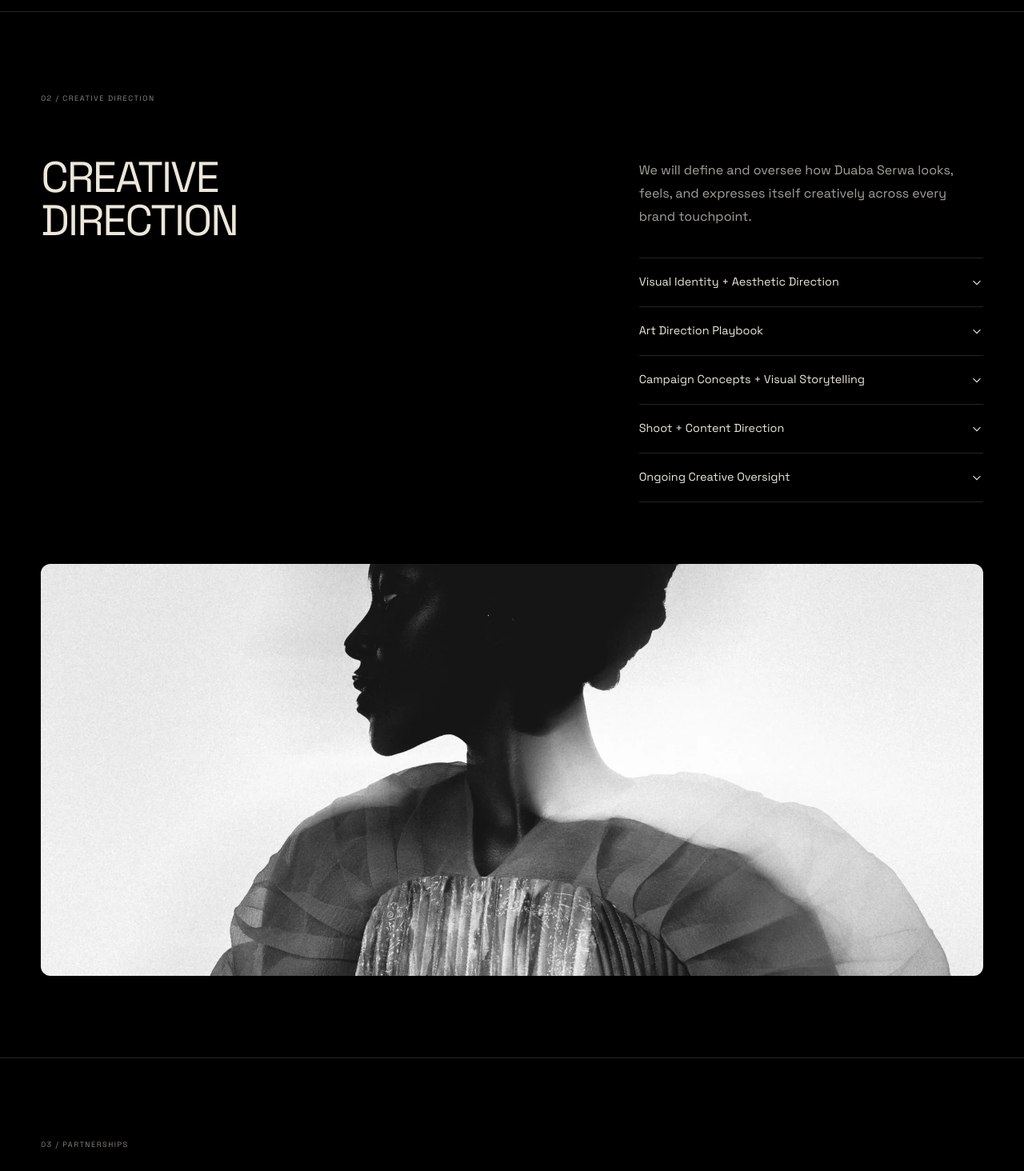
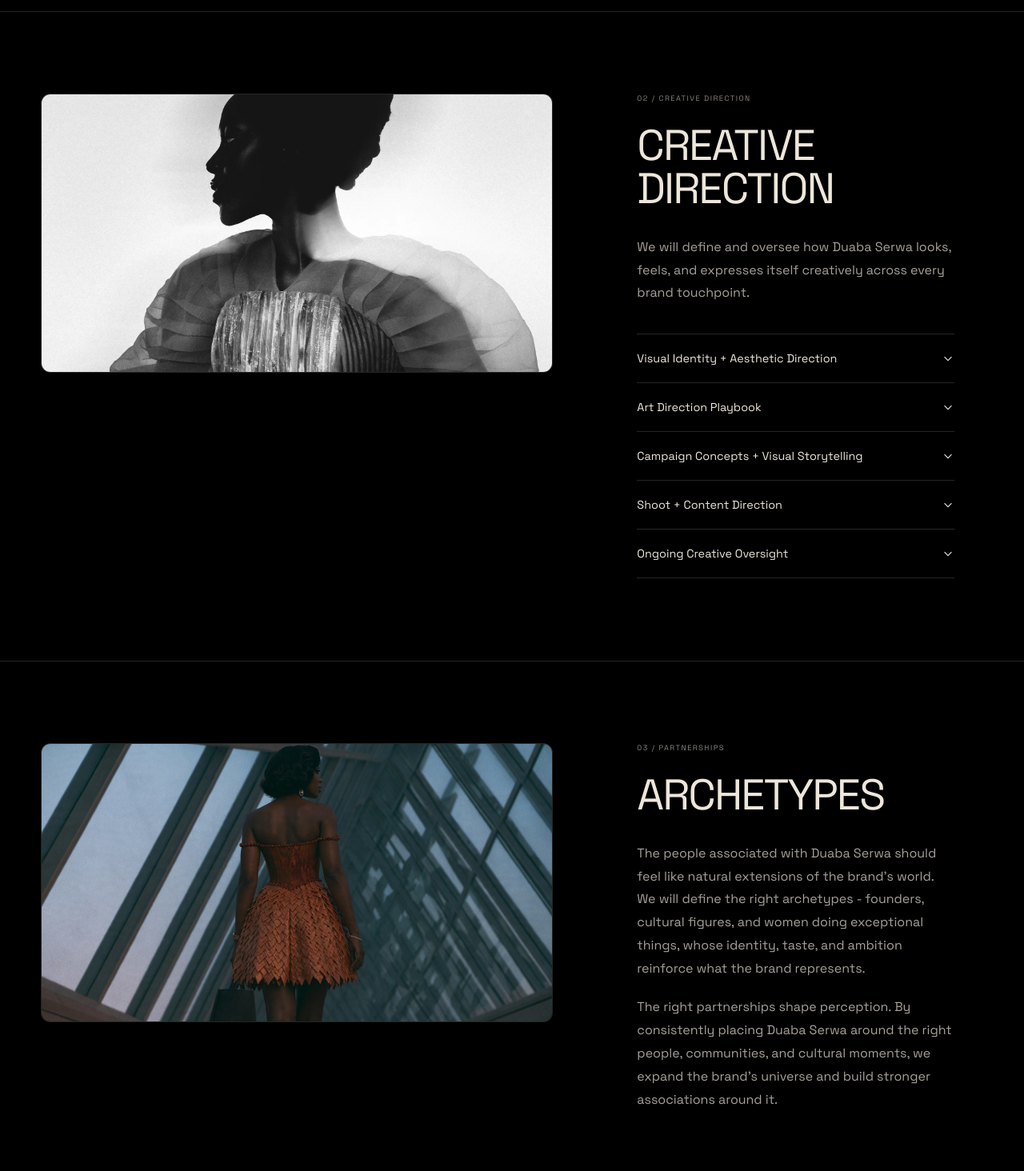
Before and after one commit to mellowloony/alusi.ai, a Next.js app: page /duaba-serwa in a window 1280 px wide. Shown: the part 786-2250 px from the top of the page at 80% size. Built offline with nearby package versions, Linux system fonts and the light colour scheme; a web font is replaced by a local one.

Commit message:
Align Duaba Serwa sections to hero layout

```diff
--- a/components/DuabaSerwaProposal.module.css
+++ b/components/DuabaSerwaProposal.module.css
@@ -27,11 +27,36 @@
 .filmError { position: absolute; inset: auto 0 0; padding: 1rem; background: #000; color: #ede6da; font-size: 0.85rem; }
 .filmError a { text-decoration: underline; text-underline-offset: 0.2em; }
 
-.strategySection {
+.splitSection {
+  display: grid;
+  grid-template-columns: repeat(12, minmax(0, 1fr));
+  column-gap: clamp(1.5rem, 3vw, 3rem);
+  align-items: start;
   padding: clamp(5rem, 8vw, 8rem) var(--page-pad);
   border-top: 1px solid var(--line);
 }
-.strategySection h2 {
+.sectionVisual {
+  grid-column: 1 / 8;
+  width: min(50vw, 47rem);
+  max-width: 100%;
+  overflow: hidden;
+  aspect-ratio: 11 / 6;
+  border: 1px solid var(--soft-line);
+  border-radius: 12px;
+  background: #0f0f0f;
+}
+.sectionVisual img { display: block; width: 100%; height: 100%; object-fit: cover; }
+.directionVisual img { object-position: center 29%; }
+.mediaVisual img { object-position: center 26%; }
+.sectionStatement {
+  grid-column: 8 / 13;
+  box-sizing: border-box;
+  width: 100%;
+  max-width: 36rem;
+  justify-self: end;
+  padding-inline: clamp(1.75rem, 2.8vw, 3rem);
+}
+.sectionStatement h2 {
   font-family: var(--font-display), Georgia, serif;
   font-size: clamp(2.5rem, 4.2vw, 4.5rem);
   font-weight: 400;
@@ -60,32 +85,16 @@
 .deliverables details > p { max-width: 48ch; padding: 0 2.5rem 1.5rem 0; color: var(--muted); font-size: 0.88rem; line-height: 1.7; }
 
 .sectionLabel {
-  margin-bottom: clamp(2.5rem, 5vw, 5rem);
+  margin-bottom: 1.5rem;
   color: var(--quiet);
   font-family: var(--font-body), sans-serif;
   font-size: 0.58rem;
   letter-spacing: 0.16em;
 }
-.editorialGrid {
-  display: grid;
-  grid-template-columns: minmax(0, 6fr) minmax(18rem, 4fr);
-  gap: clamp(3rem, 8vw, 8rem);
-}
-.strategyLead h2 { max-width: 12ch; }
-.strategyCopy { max-width: 40rem; padding-top: 0.25rem; }
-.strategyCopy p { color: var(--muted); font-size: 1rem; line-height: 1.8; }
-.strategyCopy p + p { margin-top: 1.25rem; }
-.editorialImage { margin: clamp(3rem, 6vw, 6rem) 0 0; overflow: hidden; border-radius: 12px; }
-.editorialImage img { display: block; width: 100%; height: auto; }
-.directionImage img { aspect-ratio: 16 / 7; object-fit: cover; object-position: center 31%; }
+.sectionCopy { margin-top: 2rem; }
+.sectionCopy p { color: var(--muted); font-size: 1rem; line-height: 1.8; }
+.sectionCopy p + p { margin-top: 1.25rem; }
 .mediaBuying { padding-bottom: clamp(7rem, 12vw, 12rem); }
-.mediaStatement {
-  color: var(--ivory) !important;
-  font-family: var(--font-display), Georgia, serif;
-  font-size: clamp(1.8rem, 2.7vw, 3rem) !important;
-  letter-spacing: -0.03em;
-  line-height: 1.12 !important;
-}
 
 @media (min-width: 768px) and (max-width: 1080px) {
   .heroStatement { padding-inline: 0; }
@@ -96,12 +105,11 @@
   .heroVisual.heroVisual { width: 100%; aspect-ratio: 16 / 9; }
   .heroStatement.heroStatement { width: 100%; max-width: none; justify-self: stretch; margin-top: 1.75rem; padding-inline: 0; }
   .heroWordmark.heroWordmark { width: min(55%, 12rem); margin-top: 1.5rem; }
+  .splitSection { display: block; }
+  .sectionVisual { width: 100%; aspect-ratio: 16 / 9; }
+  .sectionStatement { max-width: none; margin-top: 1.75rem; padding-inline: 0; }
 }
 @media (max-width: 767px) {
-  .strategySection h2 { font-size: clamp(2.4rem, 9vw, 3.5rem); }
-  .editorialGrid { grid-template-columns: 1fr; gap: 2rem; }
-  .strategyLead h2 { max-width: none; }
-  .editorialImage { margin-top: 3rem; }
-  .directionImage img { aspect-ratio: 4 / 3; }
+  .sectionStatement h2 { font-size: clamp(2.4rem, 9vw, 3.5rem); }
   .pillars { margin-top: 1.5rem; font-size: 0.7rem; }
 }
--- a/components/DuabaSerwaProposal.tsx
+++ b/components/DuabaSerwaProposal.tsx
@@ -59,13 +59,14 @@ export default function DuabaSerwaProposal() {
           </div>
         </section>
 
-        <section className={styles.strategySection} aria-labelledby="direction-title">
+        <section className={styles.splitSection} aria-labelledby="direction-title">
+          <figure className={`${styles.sectionVisual} ${styles.directionVisual}`}>
+            <img src="/duaba-serwa/duaba-portrait.webp" alt="Duaba Serwa sculptural womenswear with pleated sleeves and triangular folded details" width={2000} height={3000} loading="lazy" decoding="async" />
+          </figure>
+          <div className={styles.sectionStatement}>
             <div className={styles.sectionLabel}>02 / CREATIVE DIRECTION</div>
-          <div className={styles.editorialGrid}>
-            <div className={styles.strategyLead}>
             <h2 id="direction-title">CREATIVE DIRECTION</h2>
-            </div>
-            <div className={styles.strategyCopy}>
+            <div className={styles.sectionCopy}>
               <p>We will define and oversee how Duaba Serwa looks, feels, and expresses itself creatively across every brand touchpoint.</p>
               <div className={styles.deliverables}>
                 {deliverables.map((item) => (
@@ -80,51 +81,45 @@ export default function DuabaSerwaProposal() {
               </div>
             </div>
           </div>
-          <figure className={`${styles.editorialImage} ${styles.directionImage}`}>
-            <img src="/duaba-serwa/duaba-portrait.webp" alt="Duaba Serwa sculptural womenswear with pleated sleeves and triangular folded details" width={2000} height={3000} loading="lazy" decoding="async" />
-          </figure>
         </section>
 
-        <section className={styles.strategySection} aria-labelledby="archetype-title">
+        <section className={styles.splitSection} aria-labelledby="archetype-title">
+          <figure className={styles.sectionVisual}>
+            <img src="/duaba-serwa/fashion-editorial-dusk.webp" alt="Woman in a sculptural copper dress walking through a glass atrium at dusk" width={2112} height={1168} loading="lazy" decoding="async" />
+          </figure>
+          <div className={styles.sectionStatement}>
             <div className={styles.sectionLabel}>03 / PARTNERSHIPS</div>
-          <div className={styles.editorialGrid}>
-            <div className={styles.strategyLead}>
             <h2 id="archetype-title">ARCHETYPES</h2>
-            </div>
-            <div className={styles.strategyCopy}>
+            <div className={styles.sectionCopy}>
               <p>The people associated with Duaba Serwa should feel like natural extensions of the brand’s world. We will define the right archetypes - founders, cultural figures, and women doing exceptional things, whose identity, taste, and ambition reinforce what the brand represents.</p>
               <p>The right partnerships shape perception. By consistently placing Duaba Serwa around the right people, communities, and cultural moments, we expand the brand’s universe and build stronger associations around it.</p>
             </div>
           </div>
-          <figure className={styles.editorialImage}>
-            <img src="/duaba-serwa/fashion-editorial-dusk.webp" alt="Woman in a sculptural copper dress walking through a glass atrium at dusk" width={2112} height={1168} loading="lazy" decoding="async" />
-          </figure>
         </section>
 
-        <section className={styles.strategySection} aria-labelledby="tapestry-title">
+        <section className={styles.splitSection} aria-labelledby="tapestry-title">
+          <figure className={styles.sectionVisual}>
+            <img src="/duaba-serwa/tapestry-case-study.webp" alt="Woman in a sculptural copper dress seated in an artist’s studio surrounded by painted portraits" width={1677} height={938} loading="lazy" decoding="async" />
+          </figure>
+          <div className={styles.sectionStatement}>
             <div className={styles.sectionLabel}>04 / CASE STUDY</div>
-          <div className={styles.editorialGrid}>
-            <div className={styles.strategyLead}>
             <h2 id="tapestry-title">CASE STUDY — TAPESTRY</h2>
-            </div>
-            <div className={styles.strategyCopy}>
+            <div className={styles.sectionCopy}>
               <p>Tapestry can become a platform for spotlighting women through their craft, stories, and influence. Rather than chasing celebrity, partnerships become a way to deepen the collection’s narrative — using each collaborator to expand Duaba Serwa’s world, lore, and cultural relevance.</p>
             </div>
           </div>
-          <figure className={styles.editorialImage}>
-            <img src="/duaba-serwa/tapestry-case-study.webp" alt="Woman in a sculptural copper dress seated in an artist’s studio surrounded by painted portraits" width={1677} height={938} loading="lazy" decoding="async" />
-          </figure>
         </section>
 
-        <section className={`${styles.strategySection} ${styles.mediaBuying}`} aria-labelledby="media-title">
+        <section className={`${styles.splitSection} ${styles.mediaBuying}`} aria-labelledby="media-title">
+          <figure className={`${styles.sectionVisual} ${styles.mediaVisual}`}>
+            <img src="/duaba-serwa/gold-fold.webp" alt="Duaba Serwa gold sculptural look with hand-folded details" width={2000} height={3000} loading="lazy" decoding="async" />
+          </figure>
+          <div className={styles.sectionStatement}>
             <div className={styles.sectionLabel}>05 / MEDIA BUYING</div>
-          <div className={styles.editorialGrid}>
-            <div className={styles.strategyLead}>
             <h2 id="media-title">MEDIA BUYING</h2>
-            </div>
-            <div className={styles.strategyCopy}>
-              <p className={styles.mediaStatement}>Imagine having the best product in the world. You do the world a disservice if nobody knows about it.</p>
-              <p>Media buying is one of our biggest growth levers. It ensures the right creative reaches the right audience with enough consistency to build recognition, generate demand, and turn attention into measurable growth.</p>
+            <div className={styles.sectionCopy}>
+              <p>The best product in the world means little if the world never sees it.</p>
+              <p>Media buying becomes a key growth lever — putting Duaba Serwa in front of people who may never have discovered the brand organically, and turning strong creative into measurable reach, demand, and conversion.</p>
             </div>
           </div>
         </section>
```
Also changed, not shown: .impeccable/duaba-serwa-surface-brief.txt, .impeccable/surfaces/app-duaba-serwa-page-tsx.md. Lines whose indentation alone changed are shown as unchanged.
